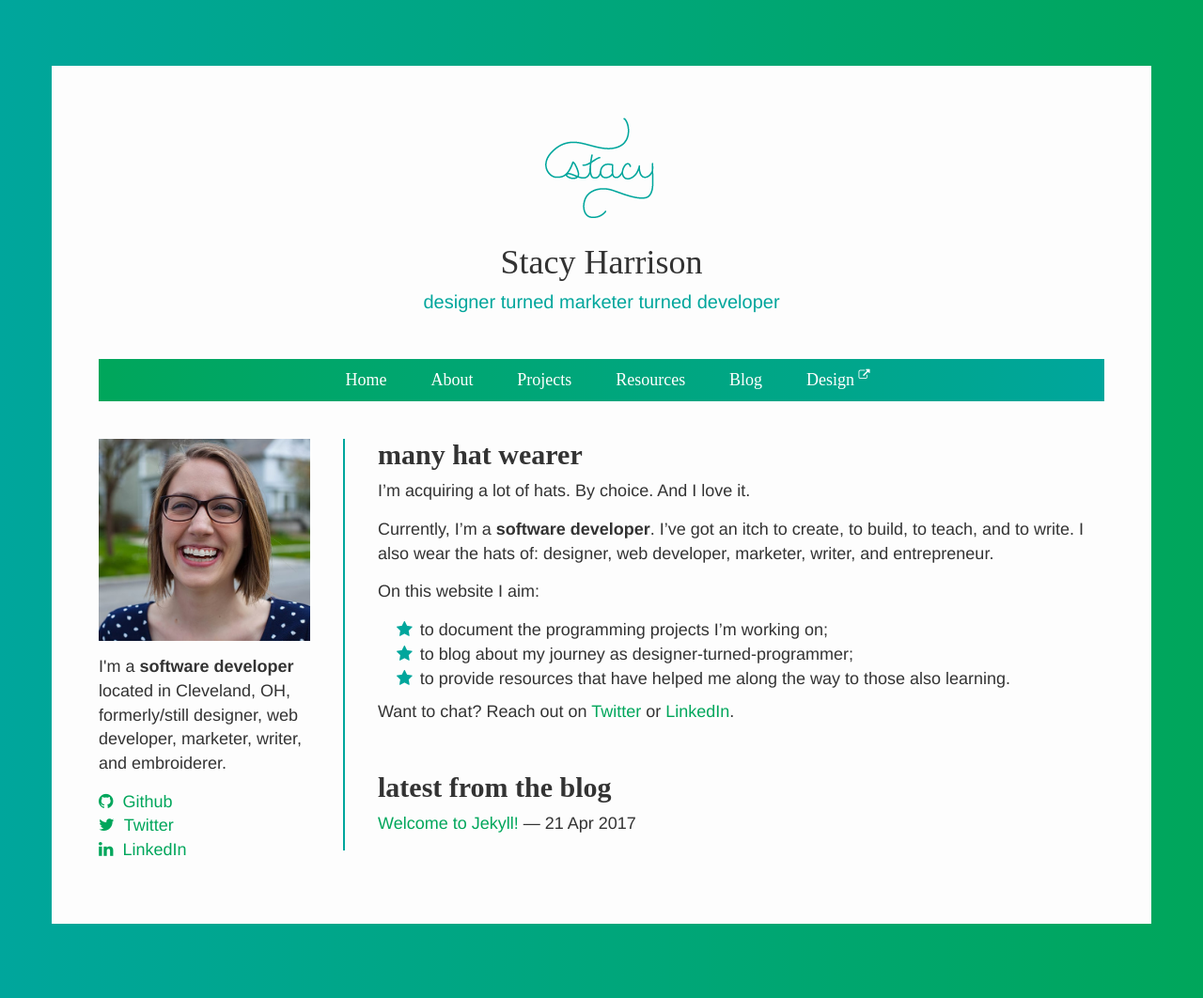
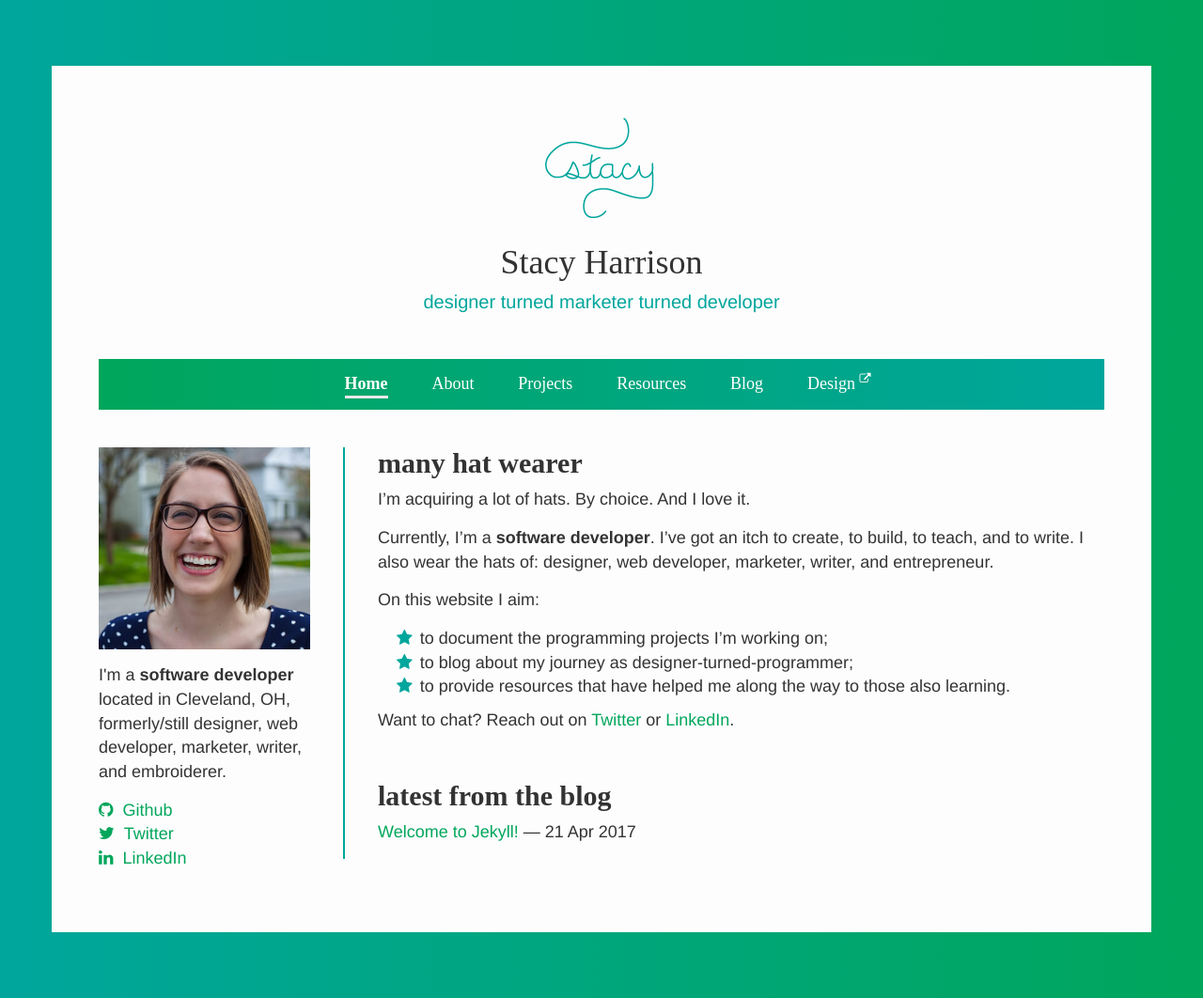
Before and after one commit to stasquatch/stasquatch.github.io, a Jekyll site: the page built from index.md, in a window 1280 px wide. Shown: the whole page at 94% size. Built offline with Jekyll 4.4.1, drawn with Linux system fonts in a browser that asks for light colours; some web fonts are replaced.

Commit message:
added this-page functionality, increased lineheight on nav

```diff
--- a/_layouts/page.html
+++ b/_layouts/page.html
@@ -24,13 +24,14 @@
         <!-- nav bar -->
         <div class="row">
           <div class="col-xs-12">
+            {% assign current = page.url | downcase | split: '/' %}
             <nav class="bg-gradient-rev">
               <ul class="custom-nav">
-                <li><a href="/">Home</a></li>
-                <li><a href="/about">About</a></li>
-                <li><a href="/projects">Projects</a></li>
-                <li><a href="/resources">Resources</a></li>
-                <li><a href="/blog">Blog</a></li>
+                <li><a href="/" {% if current[0] == nil %}class="active"{% endif %}>Home</a></li>
+                <li><a href="/about" {% if current[1] == 'about' %}class="active"{% endif %}>About</a></li>
+                <li><a href="/projects" {% if current[1] == 'projects' %}class="active"{% endif %}>Projects</a></li>
+                <li><a href="/resources" {% if current[1] == 'resources' %}class="active"{% endif %}>Resources</a></li>
+                <li><a href="/blog" {% if current[1] == 'blog' %}class="active"{% endif %}>Blog</a></li>
                 <li><a href="http://stacythedesigner.com" target="_blank">Design <i class="fa fa-external-link" aria-hidden="true" style="font-size: 12px; vertical-align:super;"></i></a></li>
               </ul>
             </nav>
--- a/css/styles.css
+++ b/css/styles.css
@@ -118,6 +118,7 @@ a:hover, a:active, a:focus {
   list-style:none;
   padding: 10px;
   margin: 40px 0;
+  line-height: 240%;
 }
 
 .custom-nav li {
@@ -145,6 +146,12 @@ a:hover, a:active, a:focus {
   .custom-nav li {
     padding: 10px 8px;
   }
+}
+
+.active {
+  font-weight: bold;
+  border-bottom: 3px solid #eaeaea;
+  padding-bottom: 3px;
 }
 
 /* SIDEBAR INFO */
```
